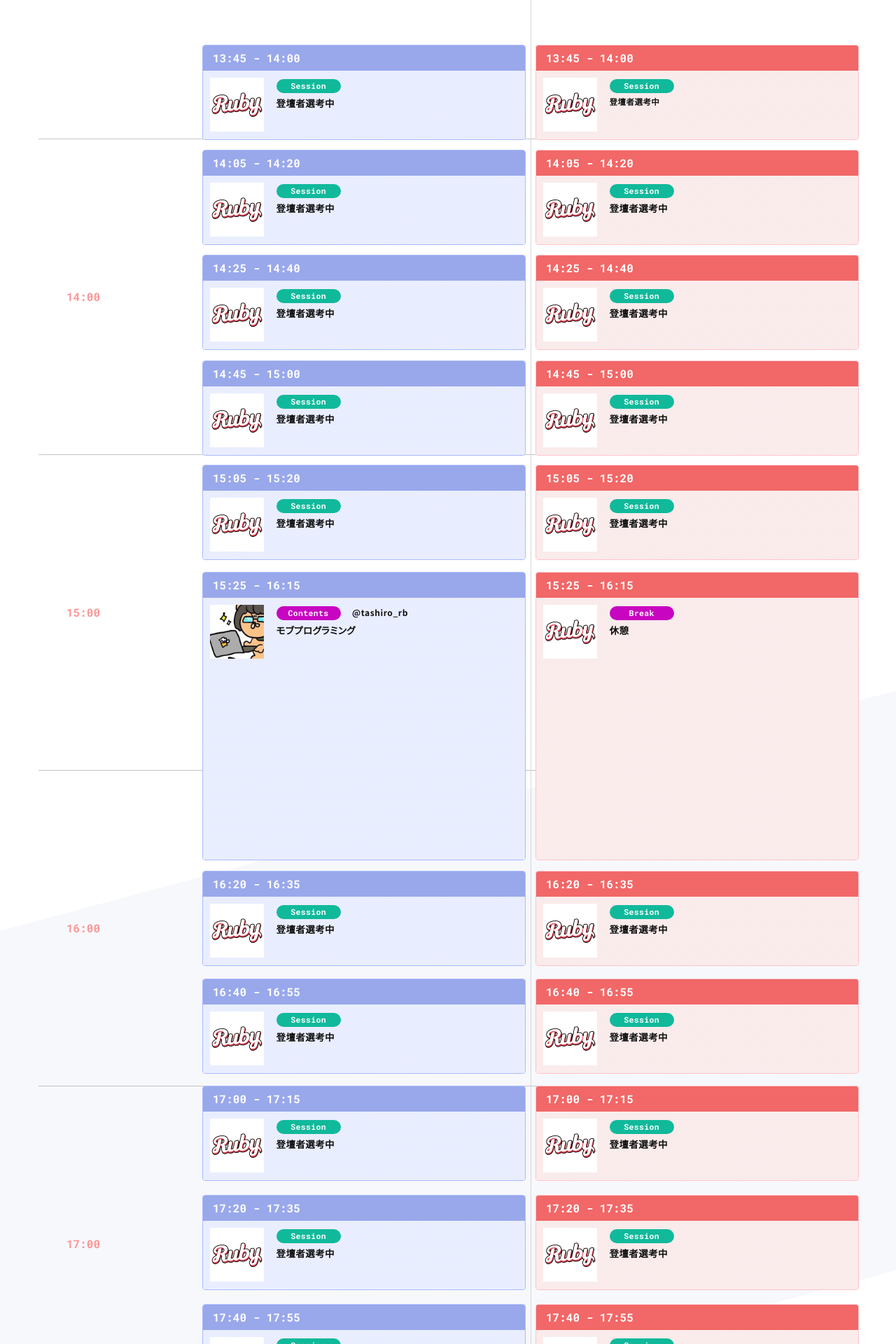
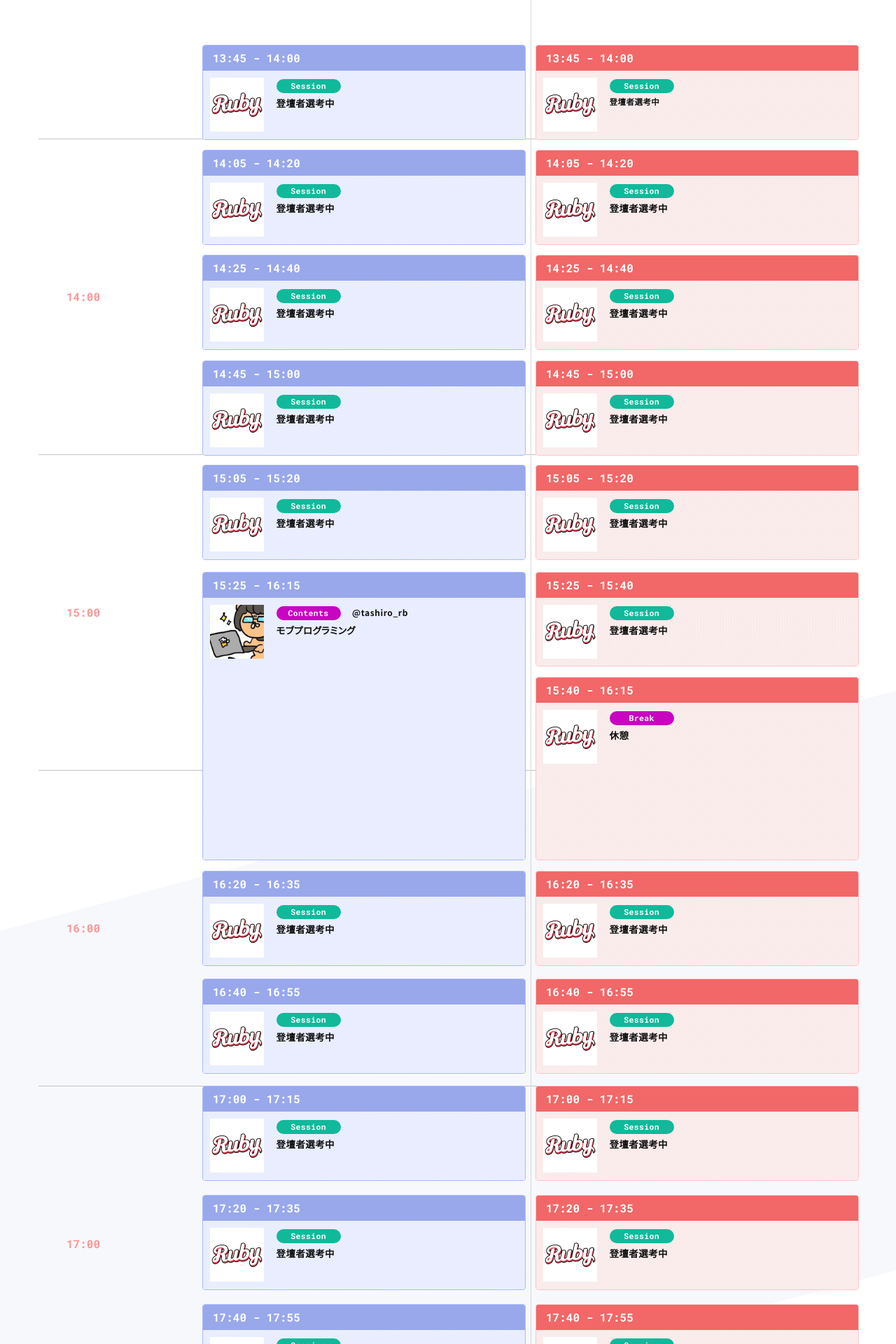
Before and after one commit to heiseirb/heiseirb.github.io, a Jekyll site: the page built from kaigi01/index.html, in a window 1280 px wide. Shown: the part 2834-4754 px from the top of the page at 70% size. Built offline with Jekyll 4.4.1, drawn with Linux system fonts in a browser that asks for light colours.

Commit message:
add speaker sesion before break

```diff
--- a/assets/css/kaigi01.scss
+++ b/assets/css/kaigi01.scss
@@ -1717,9 +1717,19 @@ main {
     .__a_03,.__b_03 { top: 747px;}
     .__a_04,.__b_04 { top: 898px;}
     .__a_05,.__b_05 { top: 1047px;}
-    .__a_06,.__b_06 { top: 1200px;
+    .__a_06 { top: 1200px;
       .schedules_main_item_body {
         height: 374px;
+      }
+    }
+    .__b_06 { top: 1200px;
+      .schedules_main_item_body {
+        height: 97px;
+      }
+    }
+    .__b_06_02 { top: 1350px;
+      .schedules_main_item_body {
+        height: calc(374px - 135px - 15px);
       }
     }
     .__a_07,.__b_07 { top: 1627px;}
--- a/kaigi01/index.html
+++ b/kaigi01/index.html
@@ -507,7 +507,21 @@ description: 【平成世代縛りナシ、令和元年最後の地域Ruby会議
           </article><!--CALENDAR CARD-->
           <article class="schedules_main_item __b_item __b_06">
             <div class="schedules_main_item_header">
-              <p class="schedules_main_item_header_time">15:25 - 16:15</p>
+              <p class="schedules_main_item_header_time">15:25 - 15:40</p>
+            </div>
+            <div class="schedules_main_item_body">
+              <figure class="schedules_main_item_body_thm">
+                <img src="{{ '/assets/kaigi01/thm_hiring.jpg?v=' | append: site.github.build_revision | relative_url }}" alt="">
+              </figure>
+              <div class="schedules_main_item_body_txt">
+                <div class="tag_session">Session</div>
+                <h4>登壇者選考中</h4>
+              </div>
+            </div>
+          </article><!--CALENDAR CARD-->
+          <article class="schedules_main_item __b_item __b_06_02">
+            <div class="schedules_main_item_header">
+              <p class="schedules_main_item_header_time">15:40 - 16:15</p>
             </div>
             <div class="schedules_main_item_body">
               <figure class="schedules_main_item_body_thm">
```
